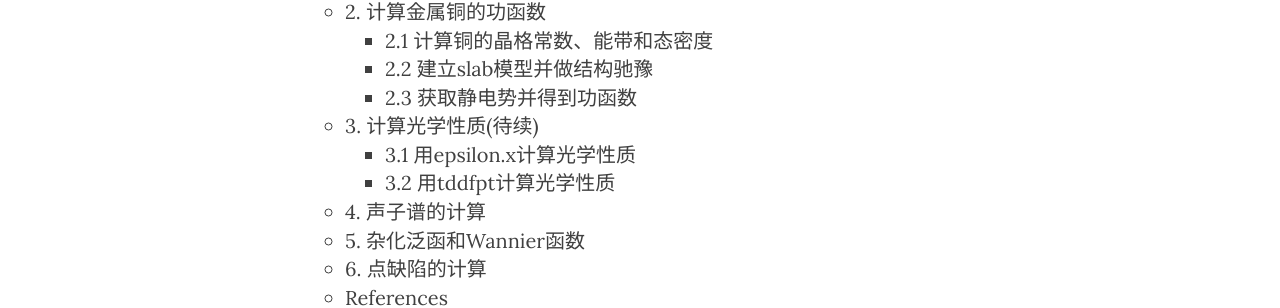
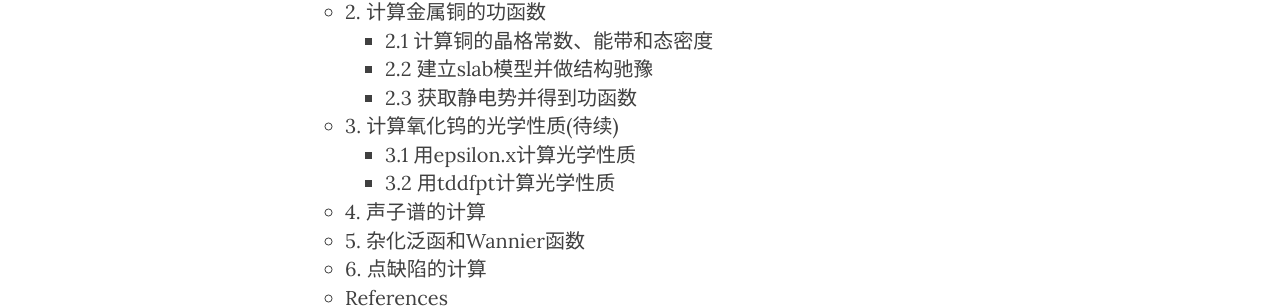
Before and after one commit to yyyu200/DFTbook, a Jekyll site: the page built from _posts/2019-04-01-HandsOn.md, in a window 1280 px wide and 900 px high. Shown: the part 443-751 px from the top of the window. Built offline with Jekyll 4.4.1, drawn with Linux system fonts in a browser that asks for light colours; nearby versions of some CDN libraries; formulas are drawn with MathJax 3; comment, search, counter and statistics services are not loaded; some of the changed text lies outside the part shown.

Commit message:
modify at20190520-20:08:39-aliyun

```diff
--- a/_posts/2019-04-01-HandsOn.md
+++ b/_posts/2019-04-01-HandsOn.md
@@ -636,8 +636,10 @@
     <img src="https://yyyu200.github.io/DFTbook/img/cu_110avg.png" width="1000"/>
 </p>
 
-## 3. 计算光学性质(待续)
+## 3. 计算氧化钨的光学性质(待续)
 ### 3.1 用epsilon.x计算光学性质
+
+
 ### 3.2 用tddfpt计算光学性质
 
 ## 4. 声子谱的计算
```
